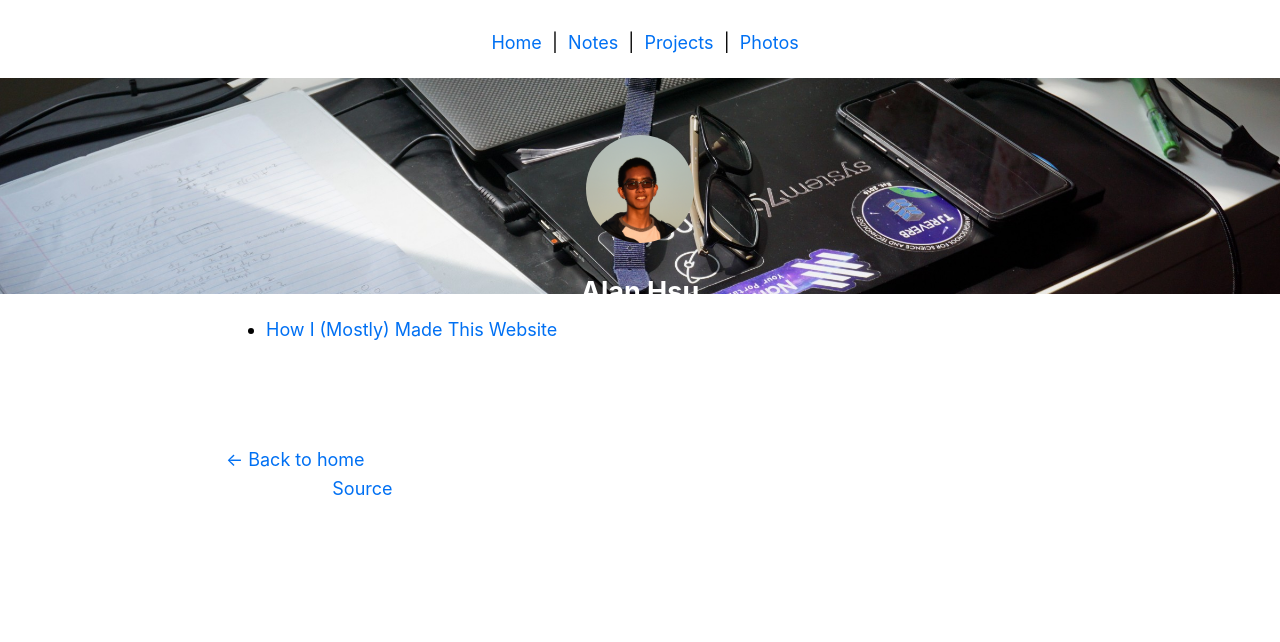
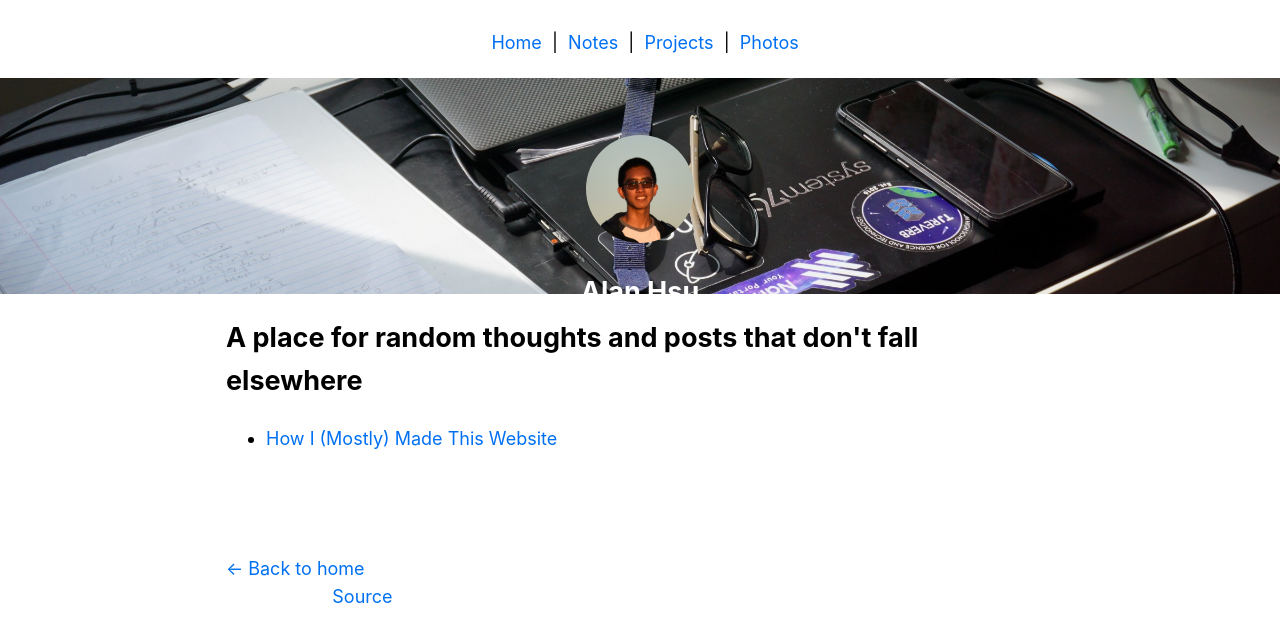
Before and after one commit to Alan-JH/nextjs-alan-website, a Next.js app: page /notes/notes-landing in a window 1280 px wide. Shown: the top 642 px of the page. Built offline with nearby package versions, Linux system fonts and the light colour scheme.

Commit message:
minor fixes

```diff
--- a/pages/index.js
+++ b/pages/index.js
@@ -70,11 +70,10 @@ export default function Home() {
         I take <Link href="/photos/photos-landing" >
         <a>mediocre photos</a>
         </Link>
+        <br></br>
         Probably listening to flipturn, Blue Rain Boots, Friday Pilot's Club, or I DONT KNOW HOW BUT THEY FOUND ME
+        <br></br>
         Play the piano
-
-        <h3>Random Thoughts</h3>
-        {front_page_post_list()}
       </section>
 
     </Layout>
--- a/pages/notes/how-i-made-this-website.js
+++ b/pages/notes/how-i-made-this-website.js
@@ -15,7 +15,7 @@ export default function FirstPost() {
       <Head>
         <title>{title}</title>
       </Head>
-
+      <br></br>
       <Link href="/notes/notes-landing">
         <a>Back to notes</a>
       </Link>
--- a/pages/notes/notes-landing.js
+++ b/pages/notes/notes-landing.js
@@ -32,11 +32,7 @@ export function front_page_post_list(){
                 <title>Notes</title>
             </Head>
 
-            <h2></h2>
-
-            <p>
-
-            </p>
+            <h2>A place for random thoughts and posts that don't fall elsewhere</h2>
 
             {full_post_list()}
 
--- a/pages/notes/notes-template.js
+++ b/pages/notes/notes-template.js
@@ -14,7 +14,7 @@ export default function FirstPost() {
       <Head>
         <title>{title}</title>
       </Head>
-
+      <br></br>
       <Link href="/notes/notes-landing">
         <a>Back to notes</a>
       </Link>
```
